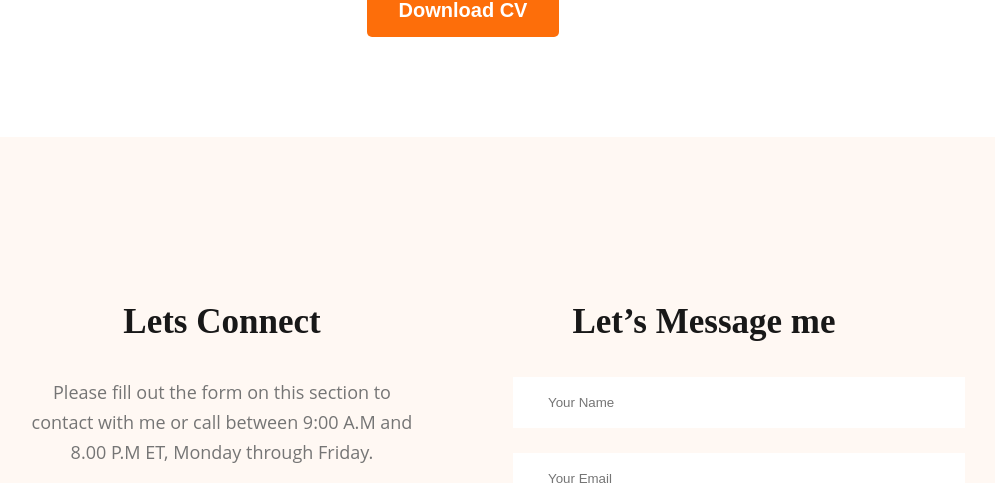
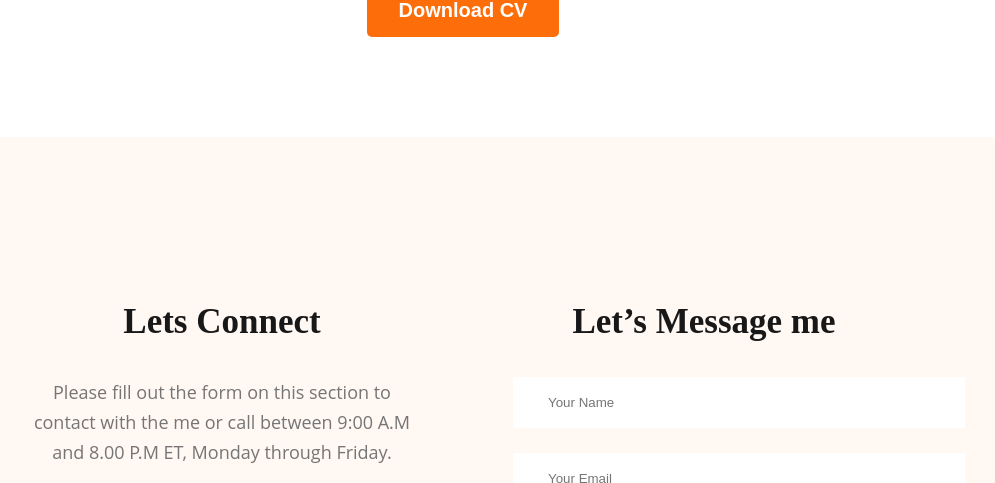
Before and after one commit to Mdbulbulislambokul/web-developer-portfolio, a plain HTML site: page index.html in a window 1280 px wide. Shown: the part 3002-3485 px from the top of the page, without its empty margins (177-1172 px from the left). Drawn offline with Linux system fonts and the light colour scheme.

```diff
--- a/index.html
+++ b/index.html
@@ -145,7 +145,7 @@
        <div class="footer-column">
           <h3 class="section-title">Lets Connect</h3>
           <p class="section-description">
-            Please fill out the form on this section to contact with me or call between 9:00 A.M and 8.00 P.M ET, Monday through Friday.
+            Please fill out the form on this section to contact with  the me or call between 9:00 A.M and 8.00 P.M ET, Monday through Friday.
           </p>
           <div class="social-links"></div>
              <a href=""><img src="./images/EMG/icons/facebook.png" alt=""></a>
```
